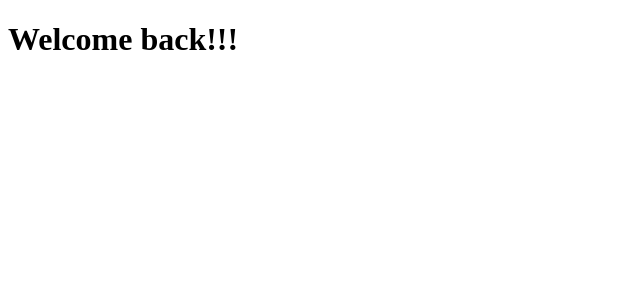
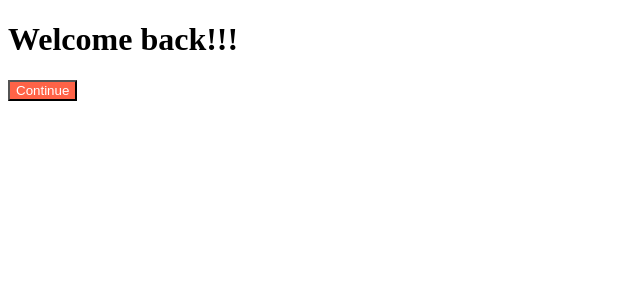
Before and after one commit to bangrr/react-for-beginners, a React (Create React App) app: page / in a window 1280 px wide. Shown: the top 300 px of the page, without its empty margins (0-640 px from the left). Built offline with nearby package versions, Linux system fonts and the light colour scheme.

Commit message:
App 관련 js, css 생성 / index.js 따옴표 수정 (' ' -> " ")

```diff
--- a/src/App.js
+++ b/src/App.js
@@ -1,7 +1,11 @@
+import Button from "./Button";
+import styles from "./App.module.css"
+
 function App() {
   return (
     <div>
       <h1>Welcome back!!!</h1>
+      <Button text={"Continue"} />
     </div>
   );
 }
--- /dev/null
+++ b/src/App.module.css
@@ -0,0 +1,4 @@
+.title {
+  font-family: system-ui, -apple-system, BlinkMacSystemFont, 'Segoe UI', Roboto, Oxygen, Ubuntu, Cantarell, 'Open Sans', 'Helvetica Neue', sans-serif;
+  font-size: 18px;
+}
```
Also changed, not shown: src/index.js (+4 -4 lines).
